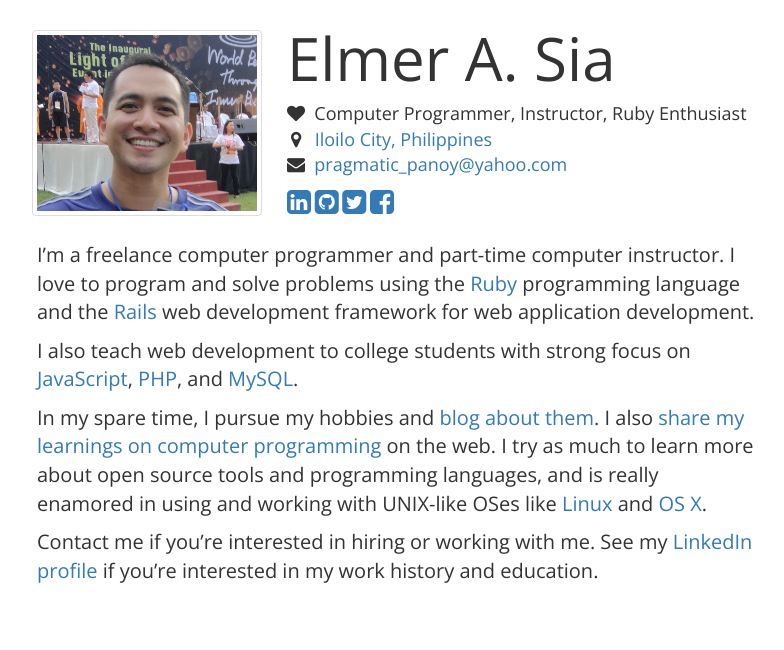
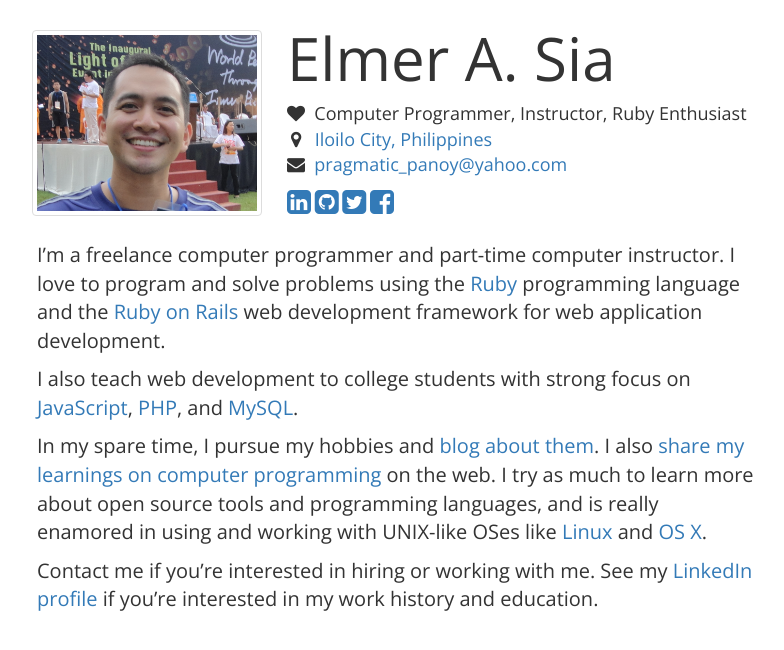
Before and after one commit to panoysia/elmersia-site, a Jekyll site: the page built from index.markdown, in a window 1280 px wide. Shown: the top 650 px of the page, without its empty margins (243-1027 px from the left). Built offline with Jekyll 4.4.1, drawn with Linux system fonts in a browser that asks for light colours; nearby versions of some CDN libraries; Markdown is read by kramdown in place of the engine named in the settings; comment, search, counter and statistics services are not loaded.

Commit message:
Updated meta content

```diff
--- a/_layouts/default.html
+++ b/_layouts/default.html
@@ -7,7 +7,7 @@
     <meta name="viewport" content="width=device-width">
     <meta name="author" content="Elmer A. Sia, pragmatic_panoy@yahoo.com">
     <meta name="description" content="Elmer A. Sia - Computer Programmer, Instructor, and Ruby and Ruby on Rails enthusiast in Iloilo City, Philippines.">
-    <meta name="keywords" content="elmer sia, elmer a. sia, panoy sia, ruby programmer iloilo, ruby on rails iloilo, computer programmer iloilo, iloilo city">
+    <meta name="keywords" content="elmer sia, elmer a. sia, panoy sia, ruby programmer iloilo city, ruby developer iloilo city, ruby on rails developer iloilo city, computer programmer iloilo, iloilo city">
     <link rel="stylesheet" href="//netdna.bootstrapcdn.com/bootstrap/3.1.1/css/bootstrap.min.css">
     <link rel="stylesheet" href="//netdna.bootstrapcdn.com/font-awesome/4.1.0/css/font-awesome.min.css">
     <link rel='stylesheet' href='http://fonts.googleapis.com/css?family=Open+Sans'>
--- a/index.markdown
+++ b/index.markdown
@@ -2,7 +2,7 @@
 layout: default
 title: "Elmer A. Sia"
 ---
-I'm a freelance computer programmer and part-time computer instructor. I love to program and solve problems using the [Ruby](https://www.ruby-lang.org/en/) programming language and the [Rails](http://rubyonrails.org/) web development framework for web application development.
+I'm a freelance computer programmer and part-time computer instructor. I love to program and solve problems using the [Ruby](https://www.ruby-lang.org/en/) programming language and the [Ruby on Rails](http://rubyonrails.org/) web development framework for web application development.
 
 I also teach web development to college students with strong focus on [JavaScript](https://developer.mozilla.org/en/docs/Web/JavaScript), [PHP](http://www.php.net/), and [MySQL](http://www.mysql.com/).
 
```
